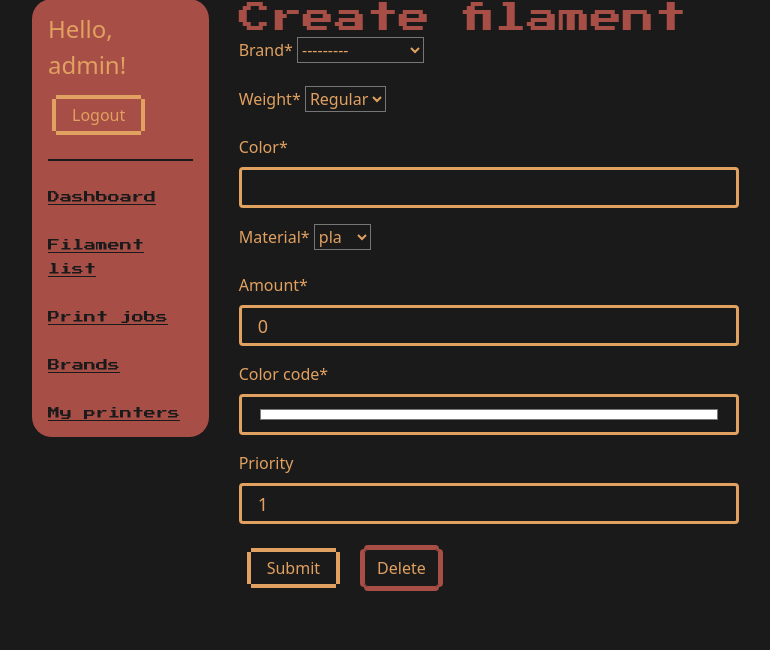
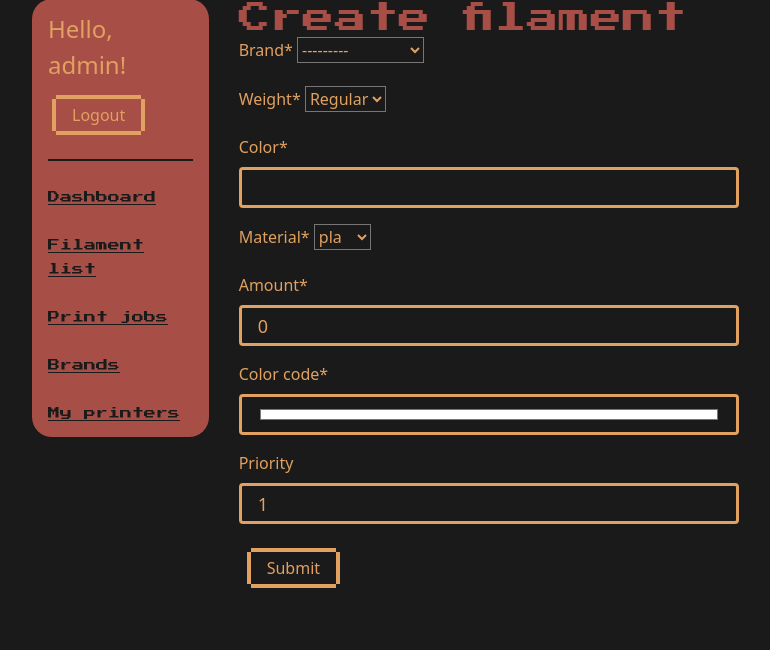
Before and after one commit to kaminska-racoonDev/printpal, a Django app: page /filament/create/ in a window 1280 px wide. Shown: the part 21-671 px from the top of the page, without its empty margins (3-773 px from the left). Run offline with Django 5.2, Linux system fonts and the light colour scheme; a user stored in the database is signed in; tables that the repository leaves empty hold one stand-in row (values such as "Sample post"); some libraries are stand-ins or nearby versions; some web fonts are replaced.

Commit message:
Minor css and app logic fixes
Fixed errors with filament form and filament model

```diff
--- a/printpal_app/models.py
+++ b/printpal_app/models.py
@@ -55,7 +55,7 @@ class Filament(models.Model):
     weight = models.CharField(
         choices=WeightOpts.choices,
         default=WeightOpts.REGULAR)
-    color = models.CharField(max_length=50, unique=True)
+    color = models.CharField(max_length=50)
     color_code = models.CharField(max_length=7, default="#ffffff")
     material = models.CharField(
         max_length=15,
--- a/static/css/styles.css
+++ b/static/css/styles.css
@@ -640,3 +640,7 @@ input[type="submit"]:hover .btn-black-bg,
     gap: 20px;
     align-items: center;
 }
+
+textarea.form-control {
+    height: 60px;
+}
--- a/templates/printpal_app/filament_form.html
+++ b/templates/printpal_app/filament_form.html
@@ -3,13 +3,20 @@
 
 {% block content %}
     <h1>{{ object|yesno:"Update,Create" }} filament</h1>
+
     <form action="" method="post" novalidate>
         {% csrf_token %}
         {{ form|crispy }}
 
         <div class="action-block">
             <input type="submit" value="Submit" class="btn-black-bg">
-            <a href="{% url 'printpal_app:filament-delete' filament.pk%}" class="btn-black-bg btn">Delete</a>
+
+            {% if object %}
+                <a href="{% url 'printpal_app:filament-delete' object.pk %}"
+                   class="btn-black-bg btn">
+                    Delete
+                </a>
+            {% endif %}
         </div>
     </form>
 {% endblock %}
```
